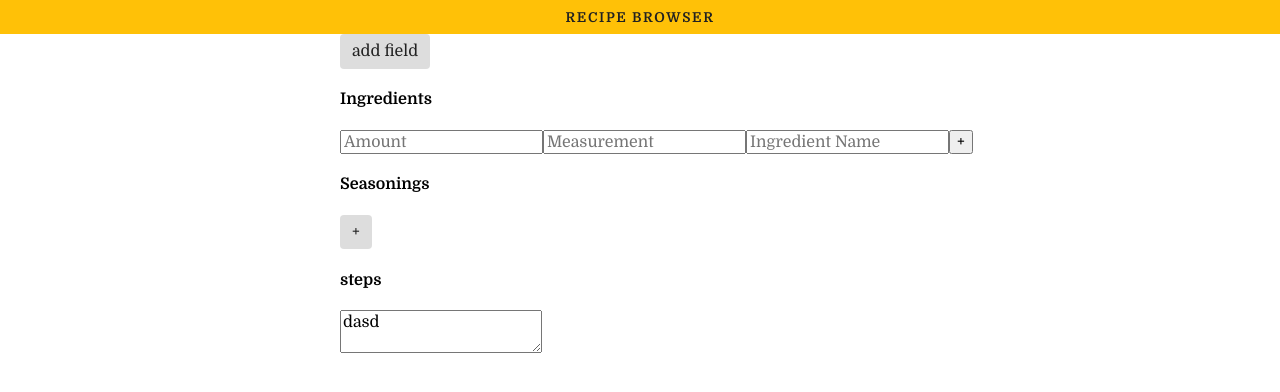
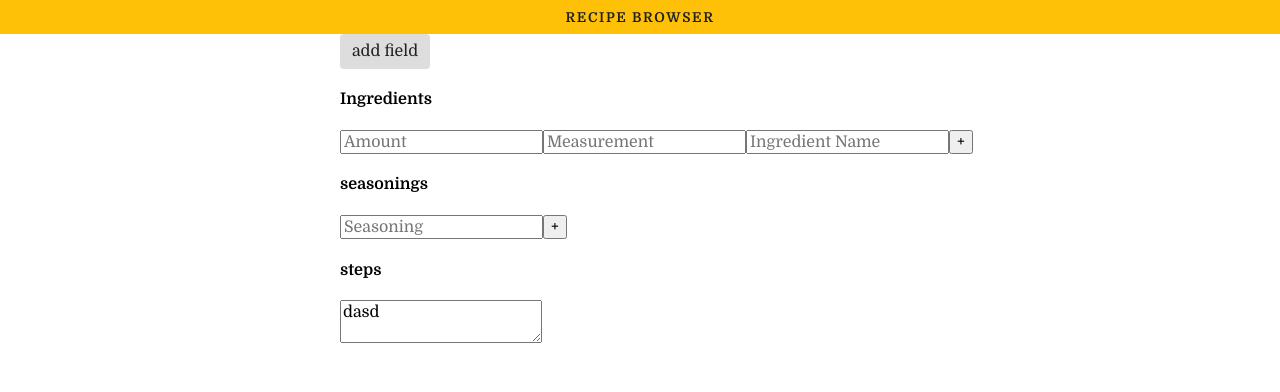
Before and after one commit to acrawford13/recipe-browser, a React app: page /recipes/add in a window 1280 px wide. Shown: the top 392 px of the page. Built offline with nearby package versions, Linux system fonts and the light colour scheme.

Commit message:
Use immutability-helper

```diff
--- a/package.json
+++ b/package.json
@@ -26,6 +26,7 @@
     "file-loader": "1.1.5",
     "fs-extra": "3.0.1",
     "html-webpack-plugin": "2.29.0",
+    "immutability-helper": "^2.6.6",
     "jest": "20.0.4",
     "node-sass": "^4.7.2",
     "normalize.css": "^8.0.0",
--- a/src/components/UI/Forms/Sections/IngredientsFormSection/IngredientsFormSection.js
+++ b/src/components/UI/Forms/Sections/IngredientsFormSection/IngredientsFormSection.js
@@ -37,6 +37,7 @@ const ingredientsFormSection = (props) => {
             <div className="ingredients-form-row">
             {defaultFields.map(field => (
                 <Input
+                    key={field.id}
                     changed={(e) => {props.onChangeHandler(e, field.id, 'ingredients')}}
                     placeholder={field.placeholder}
                     field={field.value}
--- a/src/components/UI/Forms/Sections/SeasoningsFormSection/SeasoningsFormSection.js
+++ b/src/components/UI/Forms/Sections/SeasoningsFormSection/SeasoningsFormSection.js
@@ -3,38 +3,49 @@ import React from 'react';
 import Input from '../../Input/Input';
 
 const seasoningsFormSection = (props) => {
-    const activeFields = [];
-    for (let key in props.fields.activeFields) {
-        activeFields.push({
-            ...props.fields.activeFields[key]
-        })
+    const defaultFields = [];
+    for (let key in props.fields.defaultFields) {
+        defaultFields.push({
+            ...props.fields.defaultFields[key],
+            id: key,
+        });
     }
-    const fields = [];
+    const existingfields = [];
     for (let key in props.fields.fields) {
-        fields.push({
-            ...props.fields.fields[key],
+        existingfields.push({
+            fields: {...props.fields.fields[key]},
+            arrayFields: Object.keys(props.fields.fields[key]).map(
+                item => ({...props.fields.fields[key][item], id: item}),
+            ),
             id: key,
-        })
+        });
     }
+
     return (
         <div>
-            <h4>Seasonings</h4>
+            <h4>seasonings</h4>
+            <div className="seasonings-grid">
             {/* existing fields */}
-            {fields.map(field => (
-                <div><Input
+            {existingfields.map(fieldGroup => (
+                <div className="seasonings-form-row">{fieldGroup.arrayFields.map(field => (<Input
                     type="text"
-                    changed={(e) => {props.onEditHandler(e, field.id, 'seasonings')}}
-                    value={field.value} />
-                    <button onClick={(e) => {props.removeField(e, field.id, 'seasonings')}}>-</button></div>
+                    changed={(e) => {props.onEditHandler(e, fieldGroup.id, field.id, 'seasonings')}}
+                    value={field.value} />))}
+                    <button onClick={(e) => {props.removeField(e, fieldGroup.id, 'seasonings')}}>-</button></div>
             ))}
             {/* new field */}
-            {activeFields.map(field => (
+            <div className="seasonings-form-row">
+            {defaultFields.map(field => (
                 <Input
-                    changed={props.onChangeHandler}
+                    key={field.id}
+                    changed={(e) => {props.onChangeHandler(e, field.id, 'seasonings')}}
                     placeholder={field.placeholder}
-                    field={field.value} />
+                    field={field.value}
+                    value={field.value} />
             ))}
-            <button onClick={props.addField}>+</button>
+            <input type="submit" onClick={props.addField} value="+" />
+            </div>
+            </div>
         </div>
     )
 }
--- a/src/containers/AddRecipe/AddRecipe.js
+++ b/src/containers/AddRecipe/AddRecipe.js
@@ -1,4 +1,5 @@
 import React, { Component } from 'react';
+import update from 'immutability-helper';
 
 import Input from '../../components/UI/Forms/Input/Input';
 import IngredientsFormSection from '../../components/UI/Forms/Sections/IngredientsFormSection/IngredientsFormSection';
@@ -165,7 +166,7 @@ class addRecipe extends Component {
         })
     }
 
-    addInputHandler = (e, sectionId) => {
+    addInputHandlers = (e, sectionId) => {
         e.preventDefault();
         // store reference to section
         const section = this.state.form.sections[sectionId];
@@ -196,6 +197,37 @@ class addRecipe extends Component {
         })
     }
 
+
+    addInputHandler = (e, sectionId) => {
+        e.preventDefault();
+
+        const section = this.state.form.sections[sectionId];
+        const valuesToCopy = {};
+        const defaultValues = {};
+
+        for (let key in section.defaultFields){
+            valuesToCopy[key] = {value: section.defaultFields[key].value};
+            defaultValues[key] = update(section.defaultFields[key], {$set: {value: ''}});
+        }
+
+        this.setState({
+            form: update(this.state.form, {
+                sections: {
+                    [sectionId]: {
+                        fields: {
+                            $merge: {
+                                [sectionId + new Date().getTime()]: valuesToCopy,
+                            }
+                        },
+                        defaultFields: {
+                            $set: defaultValues
+                        }
+                    }
+                }
+            })
+        });
+    }
+
     removeInputHandler = (e, id, sectionId) =>{
         e.preventDefault();
         const section = this.state.form.sections[sectionId];
@@ -203,64 +235,49 @@ class addRecipe extends Component {
         delete updatedFields[id];
 
         this.setState({
-            form: {
-                ...this.state.form,
+            form: update(this.state.form, {
                 sections: {
-                    ...this.state.form.sections,
                     [sectionId]: {
-                        ...section,
-                        fields: updatedFields,
+                        fields: {
+                            $set: updatedFields
+                        }
                     }
                 }
-            }
+            })
         });
     }
 
     editExistingInputHandler = (e, id, id2, sectionId) => {
-        const section = this.state.form.sections[sectionId];
         this.setState({
-            form: {
-                ...this.state.form,
+            form: update(this.state.form, {
                 sections: {
-                    ...this.state.form.sections,
                     [sectionId]: {
-                        ...section,
                         fields: {
-                            ...section.fields,
                             [id]: {
-                                ...section.fields[id],
                                 [id2]: {
-                                    ...section.fields[id2],
-                                    value: e.target.value,
+                                    value: {$set: e.target.value}
                                 }
                             }
-                        },
+                        }
                     }
                 }
-            }
+            })
         })
     }
 
     editActiveInputHandler = (e, field, sectionId) => {
-        console.log(field);
-        const section = this.state.form.sections[sectionId];
         this.setState({
-            form: {
-                ...this.state.form,
+            form: update(this.state.form, {
                 sections: {
-                    ...this.state.form.sections,
                     [sectionId]: {
-                        ...section,
                         defaultFields: {
-                            ...section.defaultFields,
                             [field]: {
-                                ...section.defaultFields[field],
-                                value: e.target.value,
+                                value: {$set: e.target.value}
                             }
-                        },
+                        }
                     }
                 }
-            }
+            })
         })
     }
 
@@ -292,7 +309,7 @@ class addRecipe extends Component {
                         removeField={this.removeInputHandler}
                         fields={this.state.form.sections.ingredients} />
                     <SeasoningsFormSection
-                        onChangeHandler={(e) => {this.editActiveInputHandler(e, 'seasonings')}}
+                        onChangeHandler={this.editActiveInputHandler}
                         onEditHandler={this.editExistingInputHandler}
                         addField={(e) => {this.addInputHandler(e, 'seasonings')}}
                         removeField={this.removeInputHandler}
```
Also changed, not shown: 1 other file (tests, documents, lock files or other folders).
